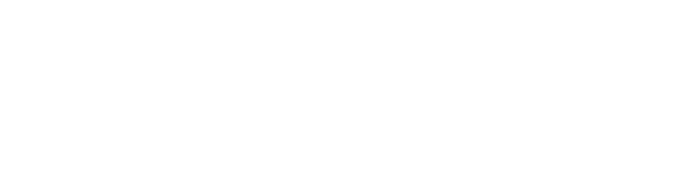
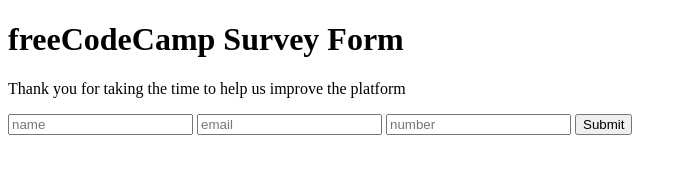
Before and after one commit to bhskr44/bhaskar-victor, a plain HTML site: page fcc-test-suite-template-master/index.html in a window 1280 px wide. Shown: the whole page, without its empty margins (0-687 px from the left). Drawn offline with Linux system fonts and the light colour scheme.

Commit message:
Updated index.html
Updated index.html

```diff
--- a/fcc-test-suite-template-master/index.html
+++ b/fcc-test-suite-template-master/index.html
@@ -7,7 +7,23 @@
   </head>
 
   <body>
-    <script src="https://cdn.freecodecamp.org/testable-projects-fcc/v1/bundle.js"></script>
+<main>
+  <h1 id="title">freeCodeCamp Survey Form</h1>
+  <p id="description">Thank you for taking the time to help us improve the platform</p>
+
+  <form id="survey-form">
+    <input type="text" name="name" id="name" placeholder="name"></input>
+    <input type="email" name="email" id="email" placeholder="email"></input>
+
+    <input type="number" name="number" id="number"  placeholder="number"></input>
+    <input type="submit" value="Submit"></input>
+
+    </form>
+
+
+</main>
+
+
 
     <!--
 
@@ -21,6 +37,7 @@
     - The freeCodeCamp Team
 
     -->
+     <script src="https://cdn.freecodecamp.org/testable-projects-fcc/v1/bundle.js"></script>
     <script  src="js/index.js"></script>
   </body>
 </html>
```
